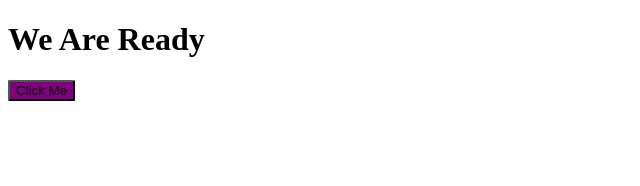
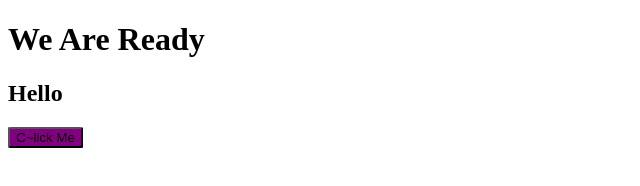
Before and after one commit to NavneetGurjar187/Cohort-2-git, a plain HTML site: page index.html in a window 1280 px wide. Shown: the whole page, without its empty margins (0-640 px from the left). Drawn offline with Linux system fonts and the light colour scheme.

Commit message:
Second commit

```diff
--- a/index.html
+++ b/index.html
@@ -8,6 +8,7 @@
 </head>
 <body>
     <h1>We Are Ready</h1>
-    <button>Click Me</button>
+    <h2>Hello</h2>
+    <button>C~lick Me</button>
 </body>
 </html>
```
